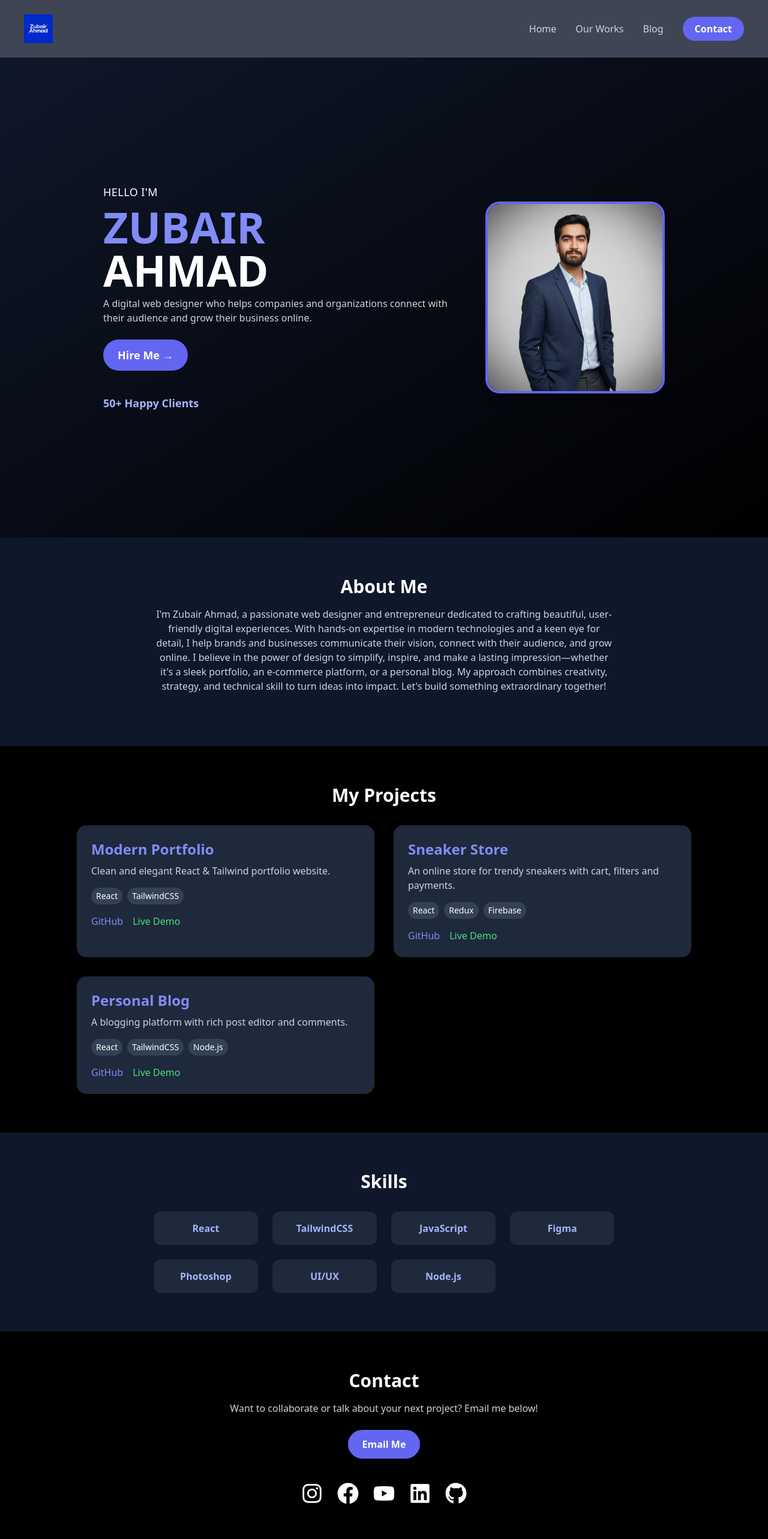
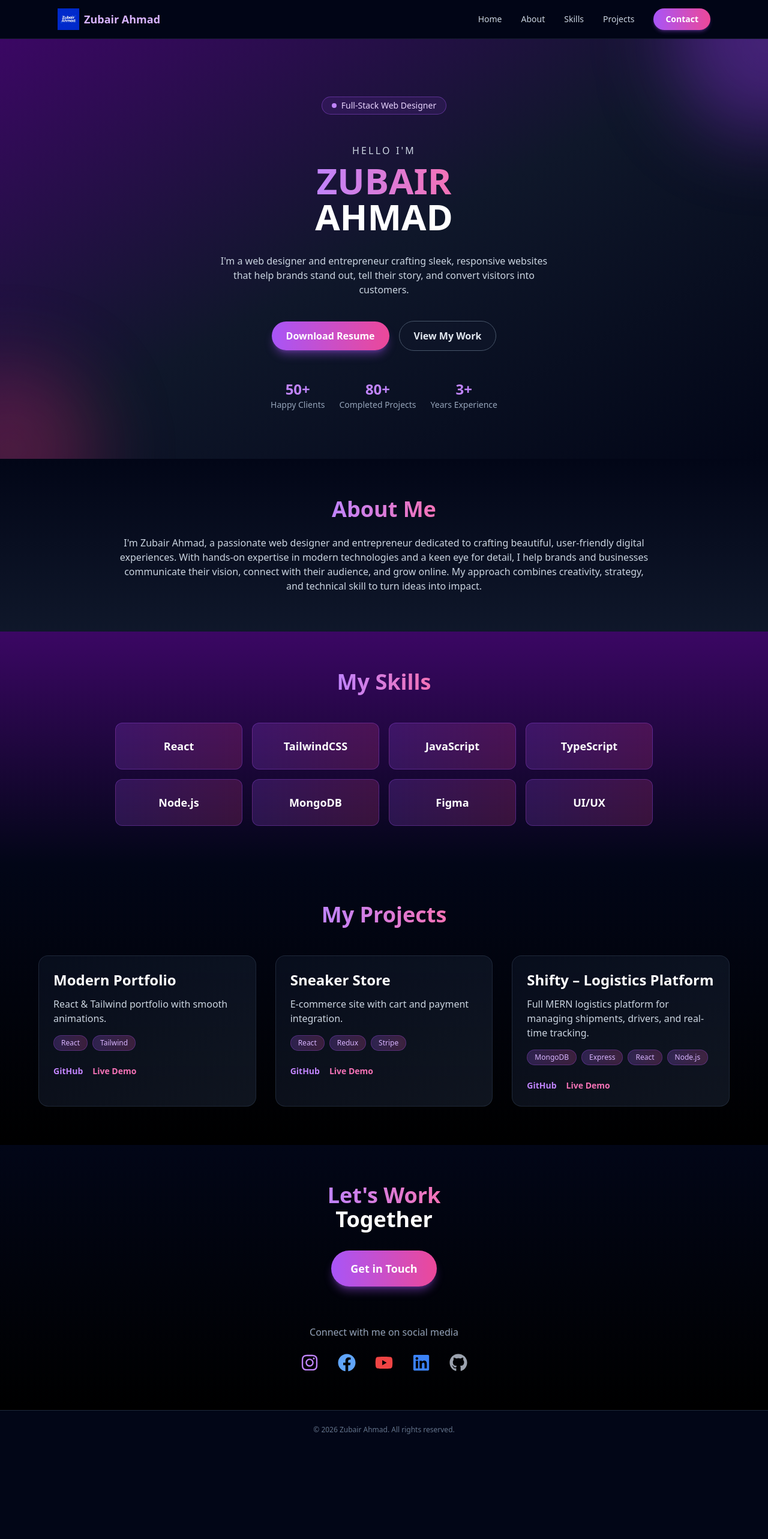
Before and after one commit to zubair2018/live-portfolio, a React (Vite) app: page / in a window 1280 px wide. Shown: the top 2566 px of the page at 60% size. After the commit the page ends 2416 px from the top, so only its background shows below. Built offline with nearby package versions, Linux system fonts and the light colour scheme.

Commit message:
updated all the sections

```diff
--- a/src/App.jsx
+++ b/src/App.jsx
@@ -1,11 +1,10 @@
 import Header from "./components/Header";
 import Hero from "./components/Hero";
 import About from "./components/About";
+import Skills from "./components/Skills";
 import Projects from "./components/Projects";
-import Skills from "./components/Skills";
 import Contact from "./components/Contact";
 import Footer from "./components/Footer";
-import "./index.css";
 
 function App() {
   return (
@@ -13,8 +12,8 @@ function App() {
       <Header />
       <Hero />
       <About />
+      <Skills />
       <Projects />
-      <Skills />
       <Contact />
       <Footer />
     </>
--- a/src/components/About.jsx
+++ b/src/components/About.jsx
@@ -1,21 +1,23 @@
-// Updated About.jsx (remove circular image/box)
 export default function About() {
   return (
-    <section className="py-16 px-5 bg-slate-900 text-white" id="about">
-      <div className="max-w-3xl mx-auto text-center">
-        <h2 className="text-3xl font-semibold mb-4">About Me</h2>
-        <p className="text-slate-300 mb-6">
-          I'm Zubair Ahmad, a passionate web designer and entrepreneur dedicated to crafting beautiful,
-           user-friendly digital experiences. With hands-on expertise in modern technologies
-            and a keen eye for detail, I help brands and businesses communicate their vision,
-             connect with their audience, and grow online.
-             I believe in the power of design to simplify, inspire,
-              and make a lasting impression—whether it's a sleek portfolio,
-               an e-commerce platform, or a personal blog.
-                My approach combines creativity, strategy, and technical skill to turn ideas
-                into impact. Let's build something extraordinary together!
+    <section
+      id="about"
+      className="py-16 px-5 bg-gradient-to-b from-slate-950 to-slate-900 text-white"
+    >
+      <div className="max-w-4xl mx-auto text-center space-y-6">
+        <h2 className="text-3xl lg:text-4xl font-bold">
+          <span className="bg-gradient-to-r from-purple-400 to-pink-400 bg-clip-text text-transparent">
+            About Me
+          </span>
+        </h2>
+        <p className="text-slate-300 text-sm sm:text-base">
+          I'm Zubair Ahmad, a passionate web designer and entrepreneur dedicated
+          to crafting beautiful, user-friendly digital experiences. With
+          hands-on expertise in modern technologies and a keen eye for detail, I
+          help brands and businesses communicate their vision, connect with
+          their audience, and grow online. My approach combines creativity,
+          strategy, and technical skill to turn ideas into impact.
         </p>
-        {/* Remove circle or about image here */}
       </div>
     </section>
   );
--- a/src/components/Contact.jsx
+++ b/src/components/Contact.jsx
@@ -1,69 +1,68 @@
-// src/components/Contact.jsx
-import {FaInstagram,FaFacebook,FaYoutube,FaLinkedin,FaGithub,} from 'react-icons/fa';
+import {
+  FaInstagram,
+  FaFacebook,
+  FaYoutube,
+  FaLinkedin,
+  FaGithub,
+} from "react-icons/fa";
 
 export default function Contact() {
   return (
-    <section className="py-16 px-5 bg-black text-white" id="contact">
-      <div className="max-w-xl mx-auto text-center">
-        <h2 className="text-3xl font-semibold mb-4">Contact</h2>
-        <p className="text-slate-300 mb-6">
-          Want to collaborate or talk about your next project? Email me below!
-        </p>
+    <section
+      id="contact"
+      className="py-16 px-5 bg-gradient-to-b from-slate-950 to-black text-white"
+    >
+      <div className="max-w-4xl mx-auto text-center space-y-8">
+        <h2 className="text-3xl lg:text-4xl font-bold">
+          <span className="bg-gradient-to-r from-purple-400 to-pink-400 bg-clip-text text-transparent">
+            Let&apos;s Work
+          </span>
+          <span className="block text-white">Together</span>
+        </h2>
+
         <a
           href="mailto:your@email.com"
-          className="inline-block px-6 py-3 bg-indigo-500 text-white rounded-full font-bold hover:bg-indigo-600 transition mb-4"
+          className="inline-flex items-center justify-center rounded-full bg-gradient-to-r from-purple-500 to-pink-500 px-8 py-4 text-lg font-bold shadow-lg shadow-purple-500/40 hover:from-purple-600 hover:to-pink-600 transition"
         >
-          Email Me
+          Get in Touch
         </a>
-        {/* Social media icons below */}
-        <div className="flex justify-center gap-6 mt-6">
+
+        <div className="pt-8">
+          <p className="text-slate-400 mb-6">Connect with me on social media</p>
+          <div className="flex justify-center gap-8">
             <a
-            href="https://instagram.com/yourusername"
-            target="_blank"
-            rel="noopener noreferrer"
-            aria-label="Instagram"
-            className="hover:text-pink-500 text-4xl"
+              href="#"
+              className="text-purple-400 hover:text-purple-300 text-3xl transition"
             >
               <FaInstagram />
             </a>
             <a
-            href="https://facebook.com/yourusername"
-            target="_blank"
-            rel="noopener noreferrer"
-            aria-label="Facebook"
-            className="hover:text-blue-600 text-4xl"
+              href="#"
+              className="text-blue-400 hover:text-blue-300 text-3xl transition"
             >
               <FaFacebook />
             </a>
             <a
-            href="https://youtube.com/yourusername"
-            target="_blank"
-            rel="noopener noreferrer"
-            aria-label="YouTube"
-            className="hover:text-red-600 text-4xl"
+              href="#"
+              className="text-red-500 hover:text-red-400 text-3xl transition"
             >
               <FaYoutube />
             </a>
             <a
-            href="https://linkedin.com/in/yourusername"
-            target="_blank"
-            rel="noopener noreferrer"
-            aria-label="LinkedIn"
-            className="hover:text-blue-700 text-4xl"
+              href="#"
+              className="text-blue-500 hover:text-blue-400 text-3xl transition"
             >
               <FaLinkedin />
             </a>
             <a
-            href="https://github.com/yourusername"
-            target="_blank"
-            rel="noopener noreferrer"
-            aria-label="GitHub"
-            className="hover:text-gray-400 text-4xl"
+              href="#"
+              className="text-gray-400 hover:text-gray-300 text-3xl transition"
             >
               <FaGithub />
             </a>
           </div>
         </div>
+      </div>
     </section>
   );
 }
--- a/src/components/Footer.jsx
+++ b/src/components/Footer.jsx
@@ -1,8 +1,7 @@
-// src/components/Footer.jsx
 export default function Footer() {
   return (
-    <footer className="py-6 text-center bg-slate-900 border-t border-slate-800 text-xs text-slate-500">
-      © {new Date().getFullYear()} Zubair Ahmad Mir. All rights reserved.
+    <footer className="py-6 text-center bg-slate-950 border-t border-slate-800 text-xs text-slate-500">
+      © {new Date().getFullYear()} Zubair Ahmad. All rights reserved.
     </footer>
   );
 }
--- a/src/components/Header.jsx
+++ b/src/components/Header.jsx
@@ -1,22 +1,88 @@
 // src/components/Header.jsx
+import { useState } from "react";
+import { HiMenu, HiX } from "react-icons/hi";
+
 export default function Header() {
+  const [open, setOpen] = useState(false);
+
+  const toggleMenu = () => setOpen((prev) => !prev);
+  const closeMenu = () => setOpen(false);
+
+  const navLinkClass =
+    "block px-4 py-2 md:px-0 md:py-0 text-sm font-medium text-slate-300 hover:text-purple-300";
+
   return (
-    <header className="flex justify-between items-center px-10 py-6 sticky top-0 z-50 bg-slate-900/80 backdrop-blur">
-      <div>
+    <header className="sticky top-0 z-50 bg-slate-950/80 backdrop-blur border-b border-slate-800/60">
+      <div className="max-w-6xl mx-auto px-4 sm:px-6 lg:px-8 h-16 flex items-center justify-between">
+        {/* Logo + name */}
+        <div className="flex items-center gap-2">
           <img
-          src="/logo.png"
+            src="/logo.png" // logo in public
             alt="Zubair Ahmad Logo"
-          className="w-12 h-12 object-contain"
+            className="w-9 h-9 object-contain"
           />
+          <span className="text-purple-300 font-semibold text-base sm:text-lg">
+            Zubair Ahmad
+          </span>
         </div>
-      <nav className="flex gap-8 items-center">
-        <a href="#home" className="text-slate-300 hover:text-indigo-400">Home</a>
-        <a href="#works" className="text-slate-300 hover:text-indigo-400">Our Works</a>
-        <a href="#blog" className="text-slate-300 hover:text-indigo-400">Blog</a>
+
+        {/* Desktop nav */}
+        <nav className="hidden md:flex items-center gap-8">
+          <a href="#home" className={navLinkClass}>
+            Home
+          </a>
+          <a href="#about" className={navLinkClass}>
+            About
+          </a>
+          <a href="#skills" className={navLinkClass}>
+            Skills
+          </a>
+          <a href="#works" className={navLinkClass}>
+            Projects
+          </a>
           <a href="#contact">
-          <button className="px-5 py-2 rounded-full bg-indigo-500 hover:bg-indigo-600 text-white font-semibold">Contact</button>
+            <button className="px-5 py-2 rounded-full bg-gradient-to-r from-purple-500 to-pink-500 hover:from-purple-600 hover:to-pink-600 text-white text-sm font-semibold shadow-md shadow-purple-500/30">
+              Contact
+            </button>
           </a>
         </nav>
+
+        {/* Mobile menu button */}
+        <button
+          className="md:hidden inline-flex items-center justify-center p-2 rounded-md text-slate-300 hover:text-white hover:bg-slate-800/70 transition"
+          onClick={toggleMenu}
+          aria-label="Toggle navigation"
+        >
+          {open ? <HiX className="h-6 w-6" /> : <HiMenu className="h-6 w-6" />}
+        </button>
+      </div>
+
+      {/* Mobile dropdown */}
+      {open && (
+        <nav className="md:hidden bg-slate-950/95 border-t border-slate-800/60">
+          <div className="max-w-6xl mx-auto px-4 py-3 flex flex-col gap-2">
+            <a href="#home" className={navLinkClass} onClick={closeMenu}>
+              Home
+            </a>
+            <a href="#about" className={navLinkClass} onClick={closeMenu}>
+              About
+            </a>
+            <a href="#skills" className={navLinkClass} onClick={closeMenu}>
+              Skills
+            </a>
+            <a href="#works" className={navLinkClass} onClick={closeMenu}>
+              Projects
+            </a>
+            <a
+              href="#contact"
+              onClick={closeMenu}
+              className="mt-1 inline-flex items-center justify-center rounded-full bg-gradient-to-r from-purple-500 to-pink-500 px-5 py-2 text-sm font-semibold text-white shadow-md shadow-purple-500/30"
+            >
+              Contact
+            </a>
+          </div>
+        </nav>
+      )}
     </header>
   );
 }
--- a/src/components/Hero.jsx
+++ b/src/components/Hero.jsx
@@ -1,37 +1,81 @@
 // src/components/Hero.jsx
+
 export default function Hero() {
   return (
     <section
-      className="min-h-screen flex flex-col justify-center items-center bg-gradient-to-br from-slate-900 to-black text-white"
       id="home"
+      className="relative overflow-hidden bg-gradient-to-br from-purple-950 via-slate-900 to-slate-950 text-white"
     >
-      <div className="flex flex-col items-center md:flex-row md:items-center gap-10">
-        {/* Left: Text */}
-        <div className="text-center md:text-left md:w-2/3">
-          <h2 className="text-lg mb-2 tracking-wide">HELLO I'M</h2>
-          <h1 className="font-bold text-5xl md:text-7xl leading-tight mb-2">
-            <span className="block text-indigo-400">ZUBAIR</span>
-            <span>AHMAD</span>
+      {/* Background glows */}
+      <div className="pointer-events-none absolute -top-40 -right-40 h-80 w-80 rounded-full bg-purple-600/40 blur-3xl" />
+      <div className="pointer-events-none absolute -bottom-32 -left-32 h-72 w-72 rounded-full bg-pink-600/30 blur-3xl" />
+
+      <div className="max-w-6xl mx-auto px-4 sm:px-6 lg:px-8 pt-24 pb-20 flex flex-col items-center text-center gap-8">
+        <span className="inline-flex items-center gap-2 rounded-full border border-purple-500/40 bg-purple-500/10 px-4 py-1 text-xs sm:text-sm text-purple-200">
+          <span className="h-2 w-2 rounded-full bg-purple-400 animate-pulse" />
+          Full‑Stack Web Designer
+        </span>
+
+        <div>
+          <p className="mt-4 text-sm sm:text-base tracking-[0.2em] text-slate-300">
+            HELLO I&apos;M
+          </p>
+          <h1 className="mt-2 text-4xl sm:text-5xl lg:text-6xl font-extrabold leading-tight">
+            <span className="block bg-gradient-to-r from-purple-400 to-pink-400 bg-clip-text text-transparent">
+              ZUBAIR
+            </span>
+            <span className="block text-white">AHMAD</span>
           </h1>
-          <p className="max-w-xl text-slate-300 mb-6">
-            A digital web designer who helps companies and organizations connect with their audience and grow their business online.
-          </p>
-          <button className="inline-flex items-center px-6 py-3 bg-indigo-500 rounded-full text-lg font-bold hover:bg-indigo-600 transition mb-6">
-            Hire Me →
-          </button>
-          <div className="mt-4 text-indigo-300 text-lg font-semibold">
-            50+ Happy Clients
+        </div>
+
+        <p className="text-sm sm:text-base text-slate-300 max-w-xl">
+          I&apos;m a web designer and entrepreneur crafting sleek, responsive
+          websites that help brands stand out, tell their story, and convert
+          visitors into customers.
+        </p>
+
+        {/* Buttons */}
+        <div className="flex flex-col sm:flex-row items-center justify-center gap-4 pt-2">
+          <a
+            href="/resume.pdf"
+            download
+            className="inline-flex items-center justify-center rounded-full bg-gradient-to-r from-purple-500 to-pink-500 px-6 py-3 text-sm sm:text-base font-semibold shadow-lg shadow-purple-500/40 hover:from-purple-600 hover:to-pink-600 transition"
+          >
+            Download Resume
+          </a>
+          <a
+            href="#works"
+            className="inline-flex items-center justify-center rounded-full border border-slate-600 bg-slate-900/60 px-6 py-3 text-sm sm:text-base font-semibold text-slate-200 hover:border-purple-400 hover:text-purple-300 transition"
+          >
+            View My Work
+          </a>
+        </div>
+
+        {/* Stats */}
+        <div className="flex flex-wrap items-center justify-center gap-6 pt-4 text-sm sm:text-base">
+          <div>
+            <p className="text-xl sm:text-2xl font-bold text-purple-400">
+              50+
+            </p>
+            <p className="text-slate-400 text-xs sm:text-sm">Happy Clients</p>
+          </div>
+          <div>
+            <p className="text-xl sm:text-2xl font-bold text-purple-400">
+              80+
+            </p>
+            <p className="text-slate-400 text-xs sm:text-sm">
+              Completed Projects
+            </p>
+          </div>
+          <div>
+            <p className="text-xl sm:text-2xl font-bold text-purple-400">
+              3+
+            </p>
+            <p className="text-slate-400 text-xs sm:text-sm">
+              Years Experience
+            </p>
           </div>
         </div>
-        {/* Right: Profile image */}
-<div className="md:w-1/3 flex justify-center items-center">
-  <img
-    src="hero2.png"
-    alt="Zubair Ahmad"
-    className="w-80 h-80 object-cover rounded-3xl border-4 border-indigo-500 shadow-lg"
-  />
-</div>
-
       </div>
     </section>
   );
--- a/src/components/Projects.jsx
+++ b/src/components/Projects.jsx
@@ -1,45 +1,81 @@
 // src/components/Projects.jsx
+
 const projects = [
   {
     title: "Modern Portfolio",
-    description: "Clean and elegant React & Tailwind portfolio website.",
-    tech: ["React", "TailwindCSS"],
-    github: "https://github.com/your-username/modern-portfolio",
-    demo: "#"
+    description: "React & Tailwind portfolio with smooth animations.",
+    tech: ["React", "Tailwind"],
+    github: "https://github.com/your-username/modern-portfolio", // update
+    demo: "#", // live link if you have one
   },
   {
     title: "Sneaker Store",
-    description: "An online store for trendy sneakers with cart, filters and payments.",
-    tech: ["React", "Redux", "Firebase"],
-    github: "https://github.com/your-username/sneaker-store",
-    demo: "#"
+    description: "E-commerce site with cart and payment integration.",
+    tech: ["React", "Redux", "Stripe"],
+    github: "https://github.com/your-username/sneaker-store", // update
+    demo: "#",
   },
   {
-    title: "Personal Blog",
-    description: "A blogging platform with rich post editor and comments.",
-    tech: ["React", "TailwindCSS", "Node.js"],
-    github: "https://github.com/your-username/blog-platform",
-    demo: "#"
-  }
+    title: "Shifty – Logistics Platform",
+    description:
+      "Full MERN logistics platform for managing shipments, drivers, and real-time tracking.",
+    tech: ["MongoDB", "Express", "React", "Node.js"],
+    github: "https://github.com/your-username/shifty", // put your real repo
+    demo: "#",
+  },
 ];
 
 export default function Projects() {
   return (
-    <section className="py-16 px-5 bg-black text-white" id="works">
-      <div className="max-w-5xl mx-auto">
-        <h2 className="text-3xl font-semibold mb-8 text-center">My Projects</h2>
-        <div className="grid md:grid-cols-2 gap-8">
+    <section
+      id="works"
+      className="py-16 px-5 bg-gradient-to-b from-slate-950 to-black text-white"
+    >
+      <div className="max-w-6xl mx-auto">
+        <h2 className="text-3xl lg:text-4xl font-bold text-center mb-12">
+          <span className="bg-gradient-to-r from-purple-400 to-pink-400 bg-clip-text text-transparent">
+            My Projects
+          </span>
+        </h2>
+        <div className="grid md:grid-cols-2 lg:grid-cols-3 gap-8">
           {projects.map((project) => (
-            <div key={project.title} className="bg-slate-800 rounded-2xl p-6 hover:shadow-lg transition">
-              <h3 className="text-2xl font-bold text-indigo-400 mb-2">{project.title}</h3>
-              <p className="text-slate-300 mb-4">{project.description}</p>
-              <div className="flex flex-wrap gap-2 mb-4">
-                {project.tech.map(tech => (
-                  <span key={tech} className="bg-slate-700 px-2 py-1 rounded-full text-sm">{tech}</span>
-                ))}
+            <div
+              key={project.title}
+              className="group relative bg-gradient-to-br from-slate-900/50 to-slate-800/50 backdrop-blur-sm border border-slate-700/50 rounded-2xl p-6 hover:border-purple-500/50 hover:shadow-2xl hover:shadow-purple-500/20 transition-all duration-300"
+            >
+              <div className="absolute inset-0 bg-gradient-to-tr from-purple-500/10 to-pink-500/10 rounded-2xl opacity-0 group-hover:opacity-100 transition-opacity" />
+              <div className="relative z-10">
+                <h3 className="text-xl lg:text-2xl font-bold mb-3 text-white">
+                  {project.title}
+                </h3>
+                <p className="text-slate-300 mb-4 text-sm lg:text-base">
+                  {project.description}
+                </p>
+                <div className="flex flex-wrap gap-2 mb-6">
+                  {project.tech.map((tech) => (
+                    <span
+                      key={tech}
+                      className="bg-gradient-to-r from-purple-500/20 to-pink-500/20 backdrop-blur-sm border border-purple-500/30 px-3 py-1 rounded-full text-xs text-purple-300"
+                    >
+                      {tech}
+                    </span>
+                  ))}
+                </div>
+                <div className="flex gap-4 text-sm font-semibold">
+                  <a
+                    href={project.github}
+                    className="text-purple-400 hover:text-purple-300 hover:underline"
+                  >
+                    GitHub
+                  </a>
+                  <a
+                    href={project.demo}
+                    className="text-pink-400 hover:text-pink-300 hover:underline"
+                  >
+                    Live Demo
+                  </a>
+                </div>
               </div>
-              <a href={project.github} className="text-indigo-400 hover:underline mr-4">GitHub</a>
-              <a href={project.demo} className="text-green-400 hover:underline">Live Demo</a>
             </div>
           ))}
         </div>
--- a/src/components/Skills.jsx
+++ b/src/components/Skills.jsx
@@ -1,18 +1,36 @@
-// src/components/Skills.jsx
 const skills = [
-  "React", "TailwindCSS", "JavaScript", "Figma", "Photoshop", "UI/UX", "Node.js"
+  "React",
+  "TailwindCSS",
+  "JavaScript",
+  "TypeScript",
+  "Node.js",
+  "MongoDB",
+  "Figma",
+  "UI/UX",
 ];
 
 export default function Skills() {
   return (
-    <section className="py-16 px-5 bg-slate-900 text-white" id="skills">
-      <div className="max-w-3xl mx-auto text-center">
-        <h2 className="text-3xl font-semibold mb-8">Skills</h2>
-        <div className="grid grid-cols-2 sm:grid-cols-3 md:grid-cols-4 gap-6">
-          {skills.map(skill => (
-            <span key={skill} className="block bg-slate-800 rounded-xl p-4 shadow text-indigo-300 font-bold">
-              {skill}
-            </span>
+    <section
+      id="skills"
+      className="py-16 px-5 bg-gradient-to-b from-purple-950 to-slate-950 text-white"
+    >
+      <div className="max-w-4xl mx-auto text-center">
+        <h2 className="text-3xl lg:text-4xl font-bold mb-12">
+          <span className="bg-gradient-to-r from-purple-400 to-pink-400 bg-clip-text text-transparent">
+            My Skills
+          </span>
+        </h2>
+        <div className="grid grid-cols-2 sm:grid-cols-3 md:grid-cols-4 gap-4">
+          {skills.map((skill) => (
+            <div
+              key={skill}
+              className="group relative bg-gradient-to-r from-purple-500/20 to-pink-500/20 backdrop-blur-sm border border-purple-500/30 rounded-xl p-4 sm:p-6 hover:shadow-lg hover:shadow-purple-500/30 transition-all duration-300 hover:scale-105"
+            >
+              <span className="text-base sm:text-lg font-bold text-white">
+                {skill}
+              </span>
+            </div>
           ))}
         </div>
       </div>
--- a/src/index.css
+++ b/src/index.css
@@ -5,3 +5,7 @@
 html {
   scroll-behavior: smooth;
 }
+
+body {
+  @apply bg-slate-950 text-white;
+}
```
Lines whose indentation alone changed are shown as unchanged.
